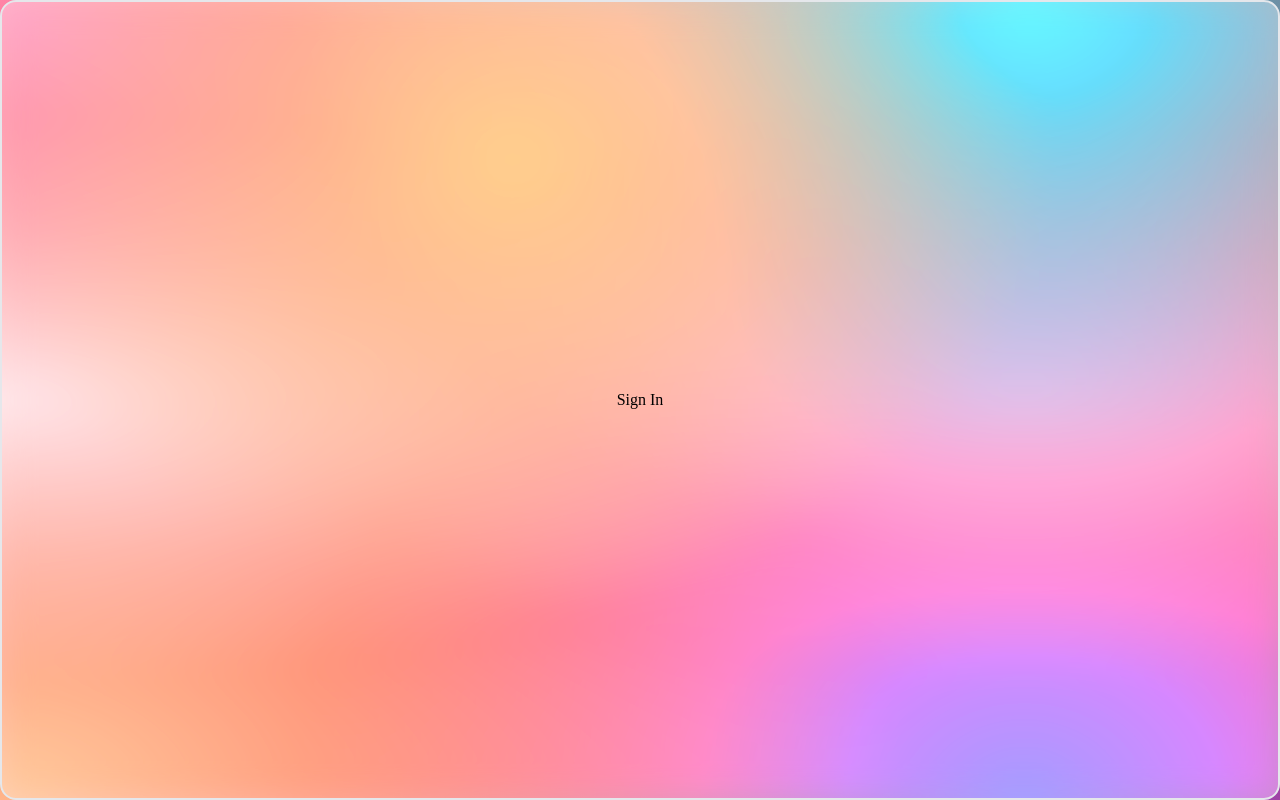
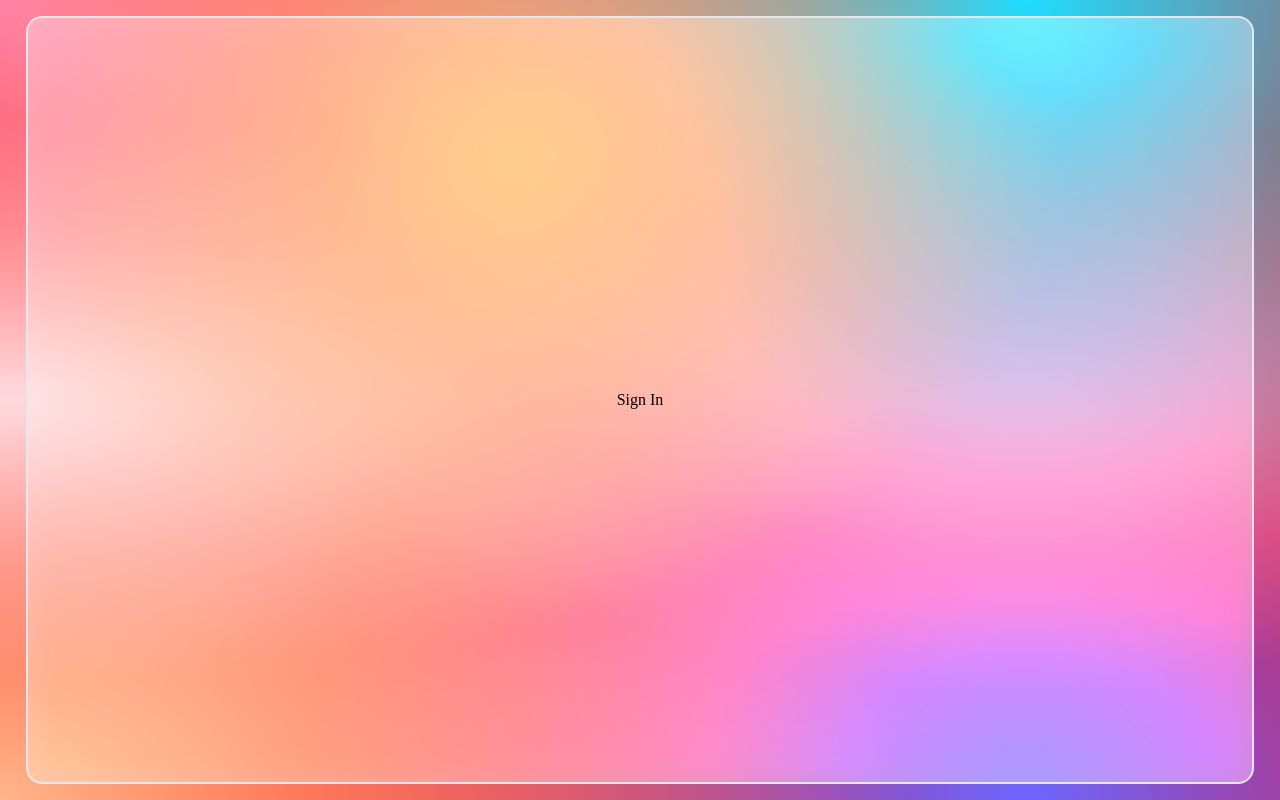
Before and after one commit to piyushimraw/app.getitdone, a Next.js app: page /signin in a window 1280 px wide. Built offline with nearby package versions, Linux system fonts and the light colour scheme.

Commit message:
added sidebar and sidebar navlink component

```diff
--- a/src/app/(auth)/layout.tsx
+++ b/src/app/(auth)/layout.tsx
@@ -7,10 +7,8 @@ export const metadata = {
 };
 export default function AuthRootLayout({ children }: PropsWithChildren<{}>) {
   return (
-    <body className="h-screen w-screen rainbow-mesh p6">
-      <GlassPane className="w-full h-full flex justify-center items-center">
-        {children}
-      </GlassPane>
-    </body>
+    <GlassPane className="flex justify-center items-center h-96p w-96p">
+      {children}
+    </GlassPane>
   );
 }
--- a/src/app/globals.css
+++ b/src/app/globals.css
@@ -52,3 +52,10 @@
 [data-nextjs-scroll-focus-boundary] {
   display: contents;
 }
+
+.h-96p{
+  height: 96%;
+}
+.w-96p{
+  width: 96%;
+}
--- a/src/app/layout.tsx
+++ b/src/app/layout.tsx
@@ -13,5 +13,11 @@ export default function RootLayout({
 }: {
   children: React.ReactNode;
 }) {
-  return <html lang="en">{children}</html>;
+  return (
+    <html lang="en">
+      <body className="h-screen w-screen rainbow-mesh p6 flex justify-center items-center">
+        {children}
+      </body>
+    </html>
+  );
 }
--- /dev/null
+++ b/src/components/Sidebar/Link.tsx
@@ -0,0 +1,46 @@
+"use client";
+
+import Link from "next/link";
+import { Settings, User, Grid, Calendar } from "react-feather";
+import { usePathname } from "next/navigation";
+import clsx from "clsx";
+
+const icons = {
+  Settings,
+  User,
+  Grid,
+  Calendar,
+};
+
+export type LinkIconTypes = keyof typeof icons;
+
+export interface Link {
+  to: string;
+  icon: LinkIconTypes;
+  label: string;
+}
+
+const SideBarLink = ({ link }: { link: Link }) => {
+  const pathname = usePathname();
+  let isActive = false;
+
+  if (pathname === link.to) {
+    isActive = true;
+  }
+
+  const Icon = icons[link.icon];
+
+  return (
+    <Link href={link.to}>
+      <Icon
+        size={40}
+        className={clsx(
+          "stroke-gray-400 hover:stroke-violet-600 transition duration-200 ease-in-out",
+          isActive && "stroke-violet-600"
+        )}
+      />
+    </Link>
+  );
+};
+
+export default SideBarLink;
--- /dev/null
+++ b/src/components/Sidebar/index.tsx
@@ -0,0 +1,39 @@
+import Card from "../Card";
+import SidebarLink, { Link } from "./Link";
+import Image from "next/image";
+
+const links: Array<Link> = [
+  {
+    label: "Home",
+    icon: "Grid",
+    to: "/home",
+  },
+  {
+    label: "Calendar",
+    icon: "Calendar",
+    to: "/calendar",
+  },
+  {
+    label: "Profile",
+    icon: "User",
+    to: "/profile",
+  },
+  {
+    label: "Settings",
+    icon: "Settings",
+    to: "/settings",
+  },
+];
+
+const SideBar = () => {
+  return (
+    <Card className="h-full w-40 flex items-center justify-between flex-wrap">
+      <div className="w-full flex justify-center items-center"></div>
+      {links.map((link) => (
+        <SidebarLink link={link} key={link.to} />
+      ))}
+    </Card>
+  );
+};
+
+export default SideBar;
```
